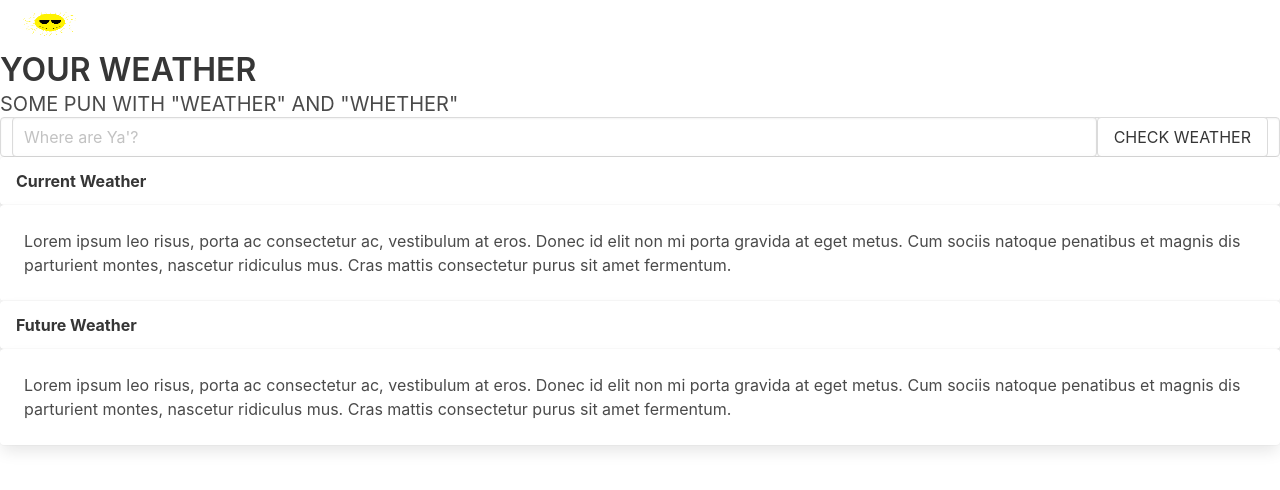
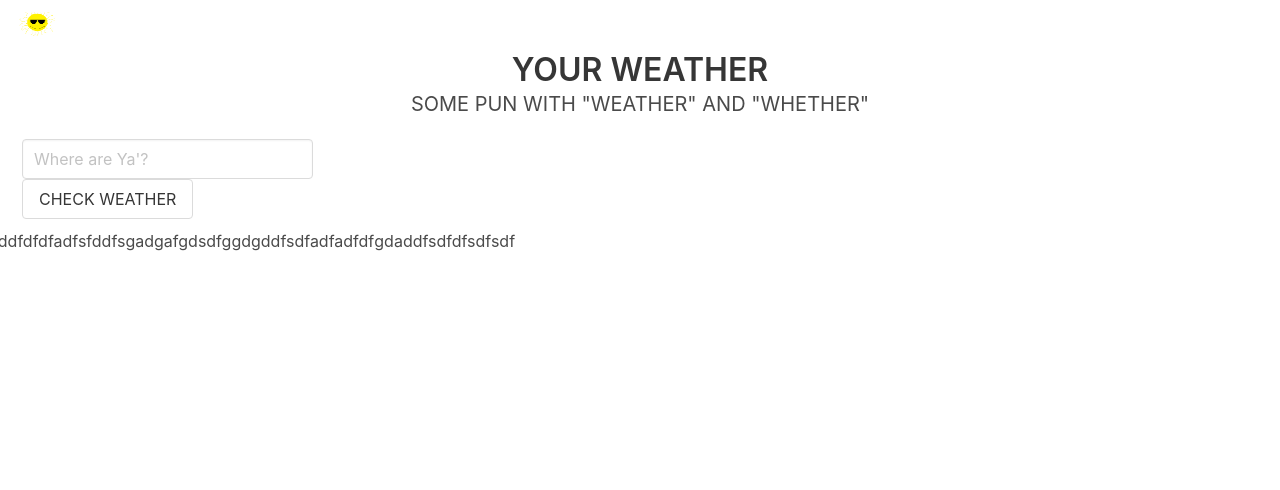
Before and after one commit to ctvb/weather, a plain HTML site: page index.html in a window 1280 px wide. Drawn offline with nearby package versions, Linux system fonts and the light colour scheme.

Commit message:
added some css have api

```diff
--- a/index.html
+++ b/index.html
@@ -7,82 +7,43 @@
     <meta name="viewport" content="width=device-width, initial-scale=1.0">
     <title>Your Weather</title>
     <link rel="stylesheet" href="https://cdn.jsdelivr.net/npm/bulma@0.9.4/css/bulma.min.css">
-    <link src="./style.css">
+    <link rel='stylesheet' href="./style.css">
 </head>
 
 <body>
     <!-- CREATES THE NAVBAR -->
     <nav class="navbar" role="navigation" aria-label="main navigation">
-        <div class="navbar-brand">
-            <a class="navbar-item" href="https://bulma.io">
-                <img src="./sun.png" alt="Bulma: Free, open source, and modern CSS framework based on Flexbox"
-                    width="112" height="28">
+        <div class="navbar-brand is-danger">
+            <a class="navbar-item" href="https://ctvb.github.io/professional-portfolio/">
+                <img src="./sun.png" alt="Sun with sunglasses" width="75" height="28">
             </a>
             <a role="button" class="navbar-burger" aria-label="menu" aria-expanded="false">
+                <!-- <span aria-hidden="true"></span>
                 <span aria-hidden="true"></span>
-                <span aria-hidden="true"></span>
-                <span aria-hidden="true"></span>
+                <span aria-hidden="true"></span> -->
             </a>
         </div>
     </nav>
     <!-- CREATES THE HEADER AND SUBHEADER -->
     <container id="header">
-        <h1 class="title">YOUR WEATHER</h1>
-        <h2 class="subtitle">SOME PUN WITH "WEATHER" AND "WHETHER"</h2>
+        <h1 class="title has-text-centered">YOUR WEATHER</h1>
+        <h2 class="subtitle has-text-centered">SOME PUN WITH "WEATHER" AND "WHETHER"</h2>
     </container>
     <!-- CREATES THE INPUT BOX -->
-    <container class="input">
+    <div class="columns" id="input">
+        <div class="column is-one-quarter">
+            <!-- <container class="input"> -->
             <input class="input" type="text" placeholder="Where are Ya'?">
             <!-- CREATS THE BUTTON -->
             <button class="button">CHECK WEATHER</button>
-    </container>
-<!-- THIS CREATS CURRENT WEATHER CARD -->
-    <container>
-        <div class="card">
-            <header class="card-header">
-                <p class="card-header-title">
-                    Current Weather
-                </p>
-                <button class="card-header-icon" aria-label="more options">
-                    <span class="icon">
-                        <i class="fas fa-angle-down" aria-hidden="true"></i>
-                    </span>
-                </button>
-            </header>
-        </div>
-        <div class="card">
-            <div class="card-content">
-                <div class="content">
-                    Lorem ipsum leo risus, porta ac consectetur ac, vestibulum at eros. Donec id elit non mi porta
-                    gravida at eget metus. Cum sociis natoque penatibus et magnis dis parturient montes, nascetur
-                    ridiculus mus. Cras mattis consectetur purus sit amet fermentum.
+            <!-- </container> -->
         </div>
     </div>
-        </div>
-<!-- THIS CREATES FUTURE WEATHER CARD -->
-        <div class="card">
-            <header class="card-header">
-                <p class="card-header-title">
-                    Future Weather
-                </p>
-                <button class="card-header-icon" aria-label="more options">
-                    <span class="icon">
-                        <i class="fas fa-angle-down" aria-hidden="true"></i>
-                    </span>
-                </button>
-            </header>
-        </div>
-        <div class="card">
-            <div class="card-content">
-                <div class="content">
-                    Lorem ipsum leo risus, porta ac consectetur ac, vestibulum at eros. Donec id elit non mi porta
-                    gravida at eget metus. Cum sociis natoque penatibus et magnis dis parturient montes, nascetur
-                    ridiculus mus. Cras mattis consectetur purus sit amet fermentum.
-                </div>
-            </div>
-        </div>
+    <container class="columns is-6 is-offset-8">
+        <h1>gddfdfdfadfsfddfs</h1>
+        <h2>gadgafgdsdfggdgddfsdfadfadfdf</h2>
+        <p>gdaddfsdfdfsdfsdf</p>
     </container>
-
     <script src="./script.js"></script>
 </body>
 
--- a/script.js
+++ b/script.js
@@ -1,14 +1,5 @@
-const settings = {
-	"async": true,
-	"crossDomain": true,
-	"url": "https://dark-sky.p.rapidapi.com/%7Blatitude%7D,%7Blongitude%7D?lang=en&units=auto",
-	"method": "GET",
-	"headers": {
-		"X-RapidAPI-Key": "c2360459b1msh4b28052fa0200ebp137232jsnd765fb5d7108",
-		"X-RapidAPI-Host": "dark-sky.p.rapidapi.com"
-	}
-};
+// //
+// var weather = localStorage.getItem ("Location").trim();
+// clearTimeout.split(" ").join("20");
 
-$.ajax(settings).done(function (response) {
-	console.log(response);
-});
+// api.openweathermap.org/data/2.5/forecast?lat={lat}&lon={lon}&appid={0ea49ec13420e68ee45ac131d00b02e9}
--- a/style.css
+++ b/style.css
@@ -0,0 +1,3 @@
+#input {
+    margin: 10px;
+}
```
Lines whose indentation alone changed are shown as unchanged.
